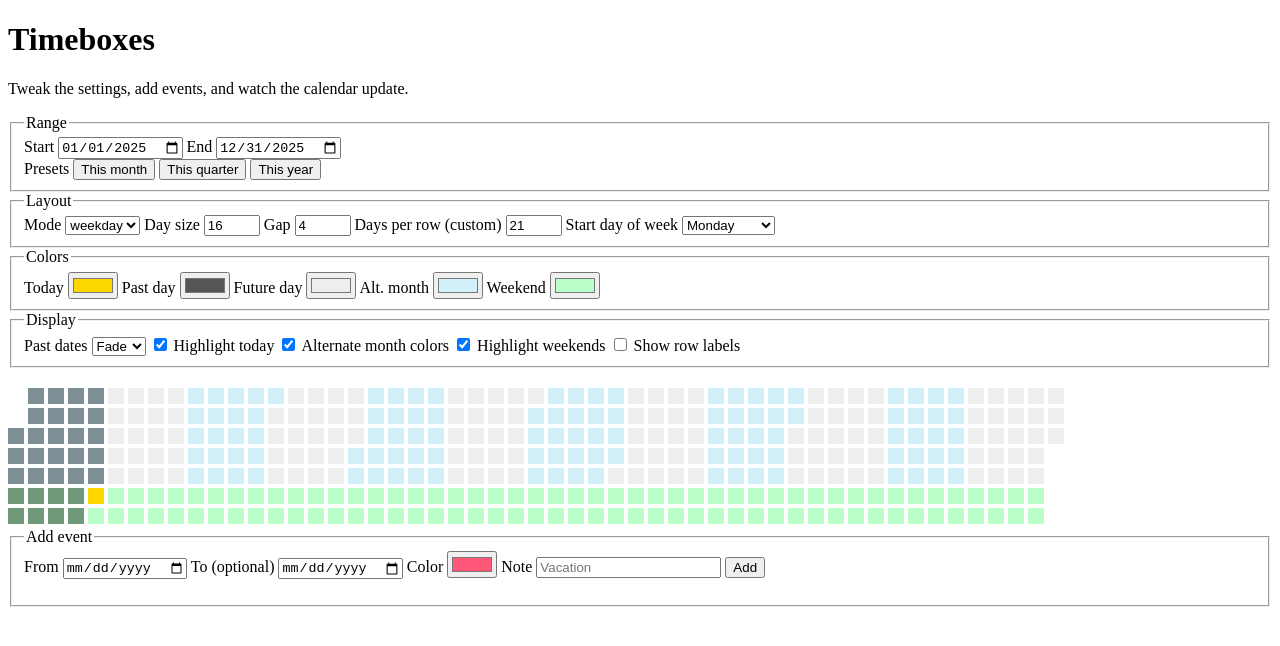
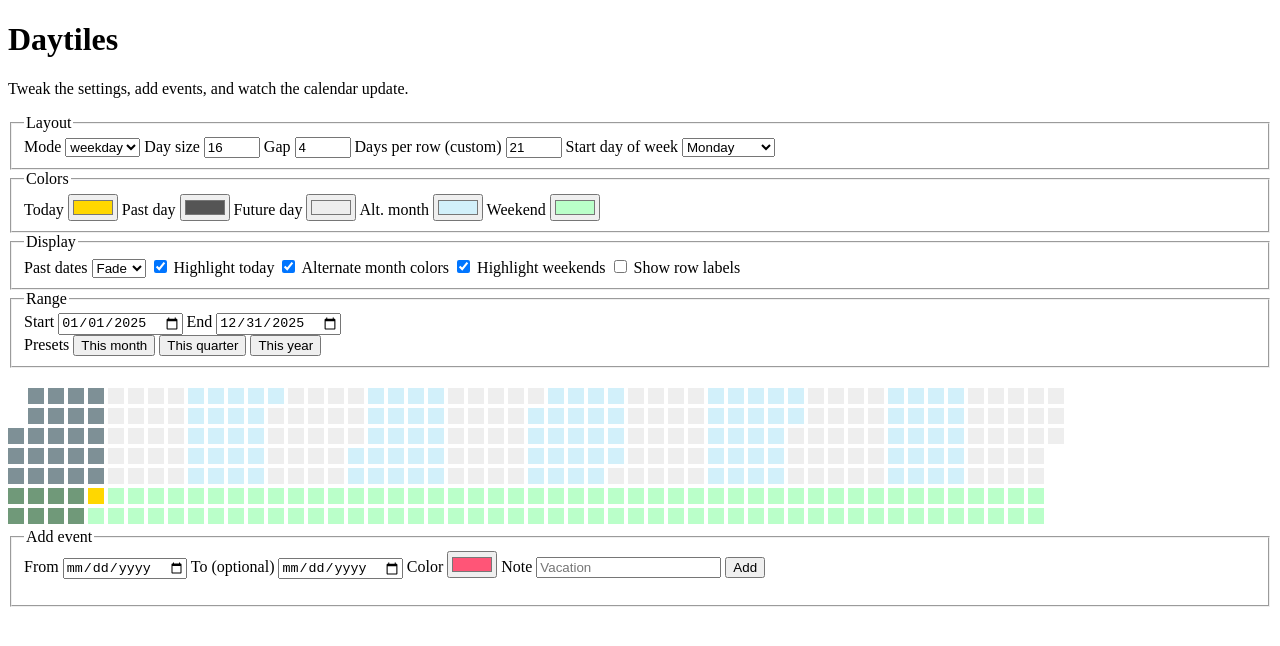
Before and after one commit to Chamartin3/daytiles, a website with bundled scripts: page example/index.html in a window 1280 px wide. Built offline with nearby package versions, Linux system fonts and the light colour scheme.

Commit message:
Default example range to current year and reorder controls

```diff
--- a/example/example.js
+++ b/example/example.js
@@ -59,8 +59,8 @@ function buildSettings() {
   return {
     ...BaseCalendarSettings,
     layout: inputs.layout.value,
-    startDate: inputs.startDate.value || "2025-01-01",
-    endDate: inputs.endDate.value || "2025-12-31",
+    startDate: inputs.startDate.value,
+    endDate: inputs.endDate.value,
     daySize: parseInt(inputs.daySize.value) || 22,
     gap: parseInt(inputs.gap.value) || 0,
     daysPerRow: parseInt(inputs.daysPerRow.value) || 21,
@@ -196,4 +196,8 @@ document.getElementById("addEvent").addEventListener("click", () => {
   render();
 });
 
+const currentYear = new Date().getFullYear();
+inputs.startDate.value = `${currentYear}-01-01`;
+inputs.endDate.value = `${currentYear}-12-31`;
+
 render();
--- a/example/index.html
+++ b/example/index.html
@@ -6,7 +6,7 @@
       name="viewport"
       content="width=device-width, initial-scale=1.0"
     />
-    <title>Timeboxes — Interactive Example</title>
+    <title>Daytiles — Interactive Example</title>
     <link
       rel="stylesheet"
       href="../styles.css?v=2"
@@ -19,27 +19,11 @@
   <body>
     <main>
       <header>
-        <h1>Timeboxes</h1>
+        <h1>Daytiles</h1>
         <p>Tweak the settings, add events, and watch the calendar update.</p>
       </header>
 
       <section class="controls">
-        <fieldset>
-          <legend>Range</legend>
-          <label>Start
-            <input id="startDate" type="date" value="2025-01-01" />
-          </label>
-          <label>End
-            <input id="endDate" type="date" value="2025-12-31" />
-          </label>
-          <div class="presets">
-            <span class="presets-title">Presets</span>
-            <button type="button" data-preset="month">This month</button>
-            <button type="button" data-preset="quarter">This quarter</button>
-            <button type="button" data-preset="year">This year</button>
-          </div>
-        </fieldset>
-
         <fieldset>
           <legend>Layout</legend>
           <label>Mode
@@ -118,6 +102,22 @@
           </label>
         </fieldset>
 
+        <fieldset>
+          <legend>Range</legend>
+          <label>Start
+            <input id="startDate" type="date" />
+          </label>
+          <label>End
+            <input id="endDate" type="date" />
+          </label>
+          <div class="presets">
+            <span class="presets-title">Presets</span>
+            <button type="button" data-preset="month">This month</button>
+            <button type="button" data-preset="quarter">This quarter</button>
+            <button type="button" data-preset="year">This year</button>
+          </div>
+        </fieldset>
+
       </section>
 
       <section class="canvas">
```
